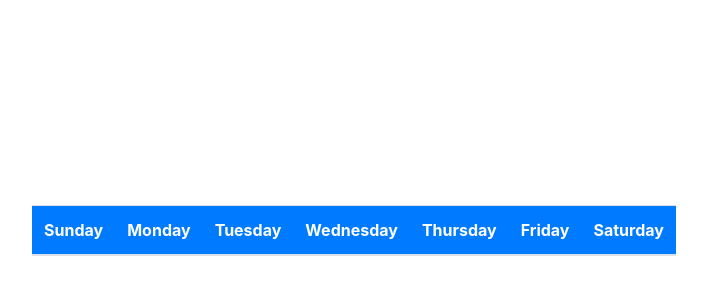
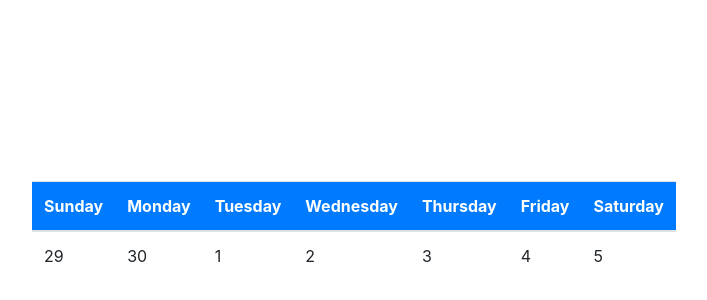
Before and after one commit to PedroMarianoAlmeida/calendar-challenge, a Next.js app: page / in a window 1280 px wide. Shown: the part 162-462 px from the top of the page, without its empty margins (286-993 px from the left). Built offline with nearby package versions, Linux system fonts and the light colour scheme.

Commit message:
Days in calendar

```diff
--- a/pages/index.js
+++ b/pages/index.js
@@ -25,6 +25,19 @@ export default function Home() {
               </tr>
             </thead>
 
+            <tbody>
+              <tr>
+                <td>29</td>
+                <td>30</td>
+                <td>1</td>
+                <td>2</td>
+                <td>3</td>
+                <td>4</td>
+                <td>5</td>
+              </tr>
+
+            </tbody>
+
           </Table>
         </Container>
       </main>
```
